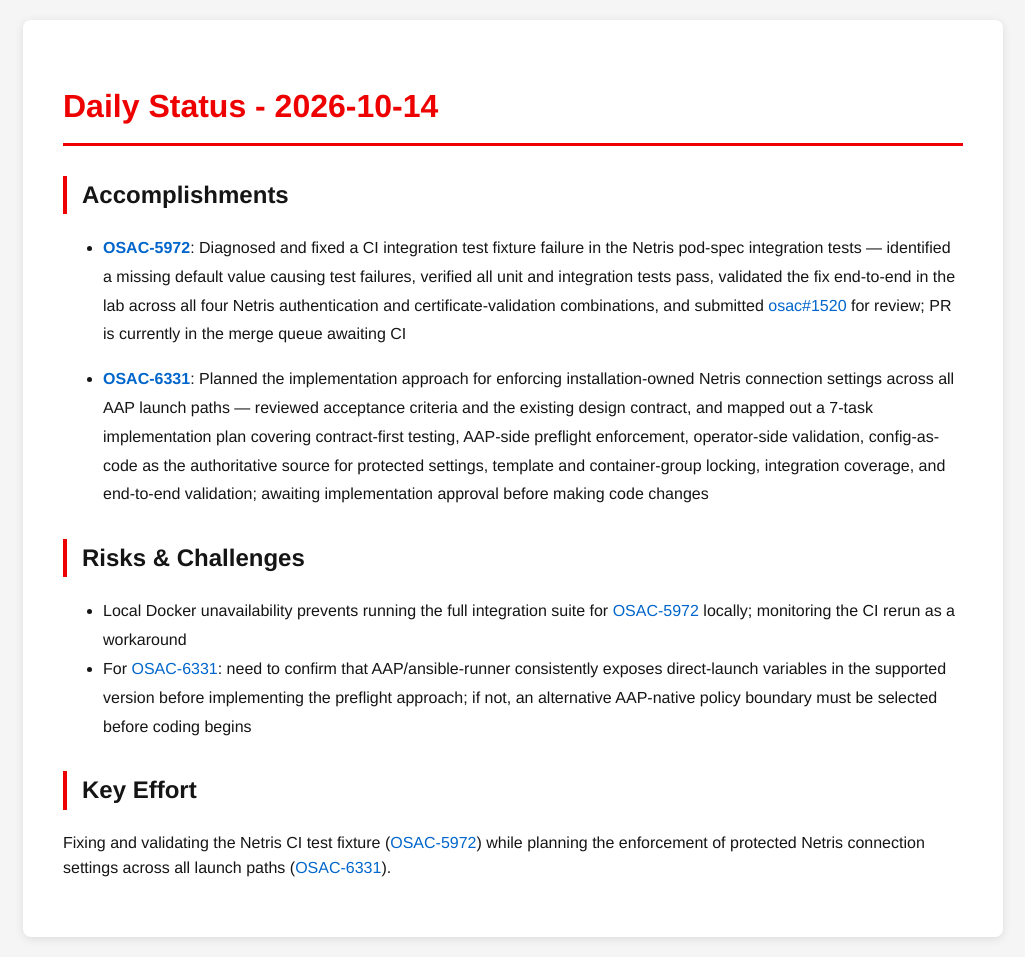
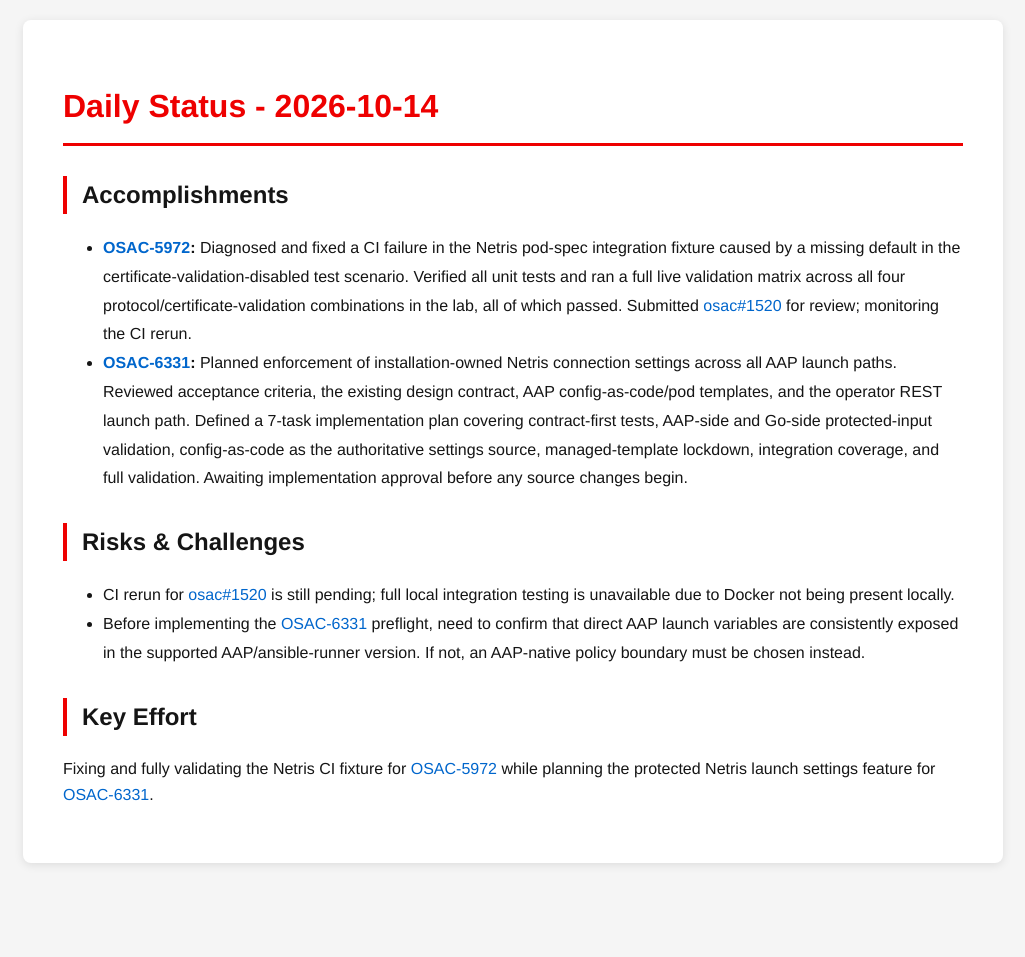
Before and after one commit to tzvatot/daily-status, a Jekyll site: the page built from 2026-10-14.md, in a window 1280 px wide. Shown: the whole page, without its empty margins (127-1152 px from the left). Built offline with Jekyll 4.4.1, drawn with Linux system fonts in a browser that asks for light colours; after the commit the page ends 900 px from its top, so only the background shows below that.

Commit message:
Daily status update - 2026-10-14

```diff
--- a/2026-10-14.md
+++ b/2026-10-14.md
@@ -7,16 +7,12 @@
 # Daily Status - 2026-10-14
 
 ## Accomplishments
-
-- **[OSAC-5972](https://redhat.atlassian.net/browse/OSAC-5972)**: Diagnosed and fixed a CI integration test fixture failure in the Netris pod-spec integration tests — identified a missing default value causing test failures, verified all unit and integration tests pass, validated the fix end-to-end in the lab across all four Netris authentication and certificate-validation combinations, and submitted [osac#1520](https://github.com/osac-project/osac/pull/1520) for review; PR is currently in the merge queue awaiting CI
-
-- **[OSAC-6331](https://redhat.atlassian.net/browse/OSAC-6331)**: Planned the implementation approach for enforcing installation-owned Netris connection settings across all AAP launch paths — reviewed acceptance criteria and the existing design contract, and mapped out a 7-task implementation plan covering contract-first testing, AAP-side preflight enforcement, operator-side validation, config-as-code as the authoritative source for protected settings, template and container-group locking, integration coverage, and end-to-end validation; awaiting implementation approval before making code changes
+- **[OSAC-5972](https://redhat.atlassian.net/browse/OSAC-5972):** Diagnosed and fixed a CI failure in the Netris pod-spec integration fixture caused by a missing default in the certificate-validation-disabled test scenario. Verified all unit tests and ran a full live validation matrix across all four protocol/certificate-validation combinations in the lab, all of which passed. Submitted [osac#1520](https://github.com/osac-project/osac/pull/1520) for review; monitoring the CI rerun.
+- **[OSAC-6331](https://redhat.atlassian.net/browse/OSAC-6331):** Planned enforcement of installation-owned Netris connection settings across all AAP launch paths. Reviewed acceptance criteria, the existing design contract, AAP config-as-code/pod templates, and the operator REST launch path. Defined a 7-task implementation plan covering contract-first tests, AAP-side and Go-side protected-input validation, config-as-code as the authoritative settings source, managed-template lockdown, integration coverage, and full validation. Awaiting implementation approval before any source changes begin.
 
 ## Risks & Challenges
-
-- Local Docker unavailability prevents running the full integration suite for [OSAC-5972](https://redhat.atlassian.net/browse/OSAC-5972) locally; monitoring the CI rerun as a workaround
-- For [OSAC-6331](https://redhat.atlassian.net/browse/OSAC-6331): need to confirm that AAP/ansible-runner consistently exposes direct-launch variables in the supported version before implementing the preflight approach; if not, an alternative AAP-native policy boundary must be selected before coding begins
+- CI rerun for [osac#1520](https://github.com/osac-project/osac/pull/1520) is still pending; full local integration testing is unavailable due to Docker not being present locally.
+- Before implementing the [OSAC-6331](https://redhat.atlassian.net/browse/OSAC-6331) preflight, need to confirm that direct AAP launch variables are consistently exposed in the supported AAP/ansible-runner version. If not, an AAP-native policy boundary must be chosen instead.
 
 ## Key Effort
-
-Fixing and validating the Netris CI test fixture ([OSAC-5972](https://redhat.atlassian.net/browse/OSAC-5972)) while planning the enforcement of protected Netris connection settings across all launch paths ([OSAC-6331](https://redhat.atlassian.net/browse/OSAC-6331)).
+Fixing and fully validating the Netris CI fixture for [OSAC-5972](https://redhat.atlassian.net/browse/OSAC-5972) while planning the protected Netris launch settings feature for [OSAC-6331](https://redhat.atlassian.net/browse/OSAC-6331).
```
